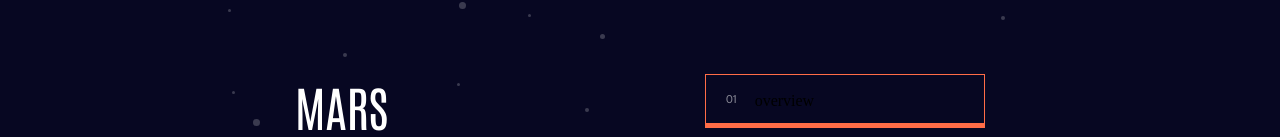
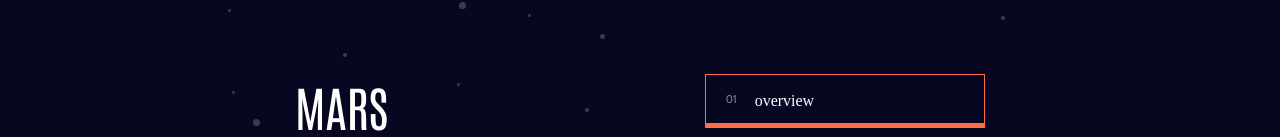
Before and after one commit to satrop/Planets_Fact_Site, a React (Vite) app: page /Planets_Fact_Site/Mars in a window 1280 px wide. Shown: the part 654-791 px from the top of the page. Built offline with nearby package versions, Linux system fonts and the light colour scheme.

Commit message:
Final code update

```diff
--- a/src/Components/Content/content.scss
+++ b/src/Components/Content/content.scss
@@ -35,6 +35,7 @@
 		padding-block: 14px;
 		display: flex;
 		align-items: center;
+		color: var(--clr-n-200);
 
 		span {
 			font-size: var(--fs-400);
```
Also changed, not shown: 3 other files (tests, documents, lock files or other folders).
